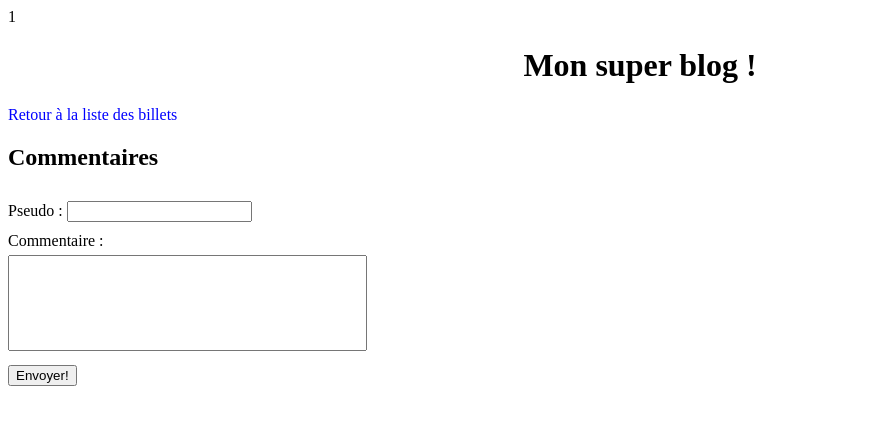
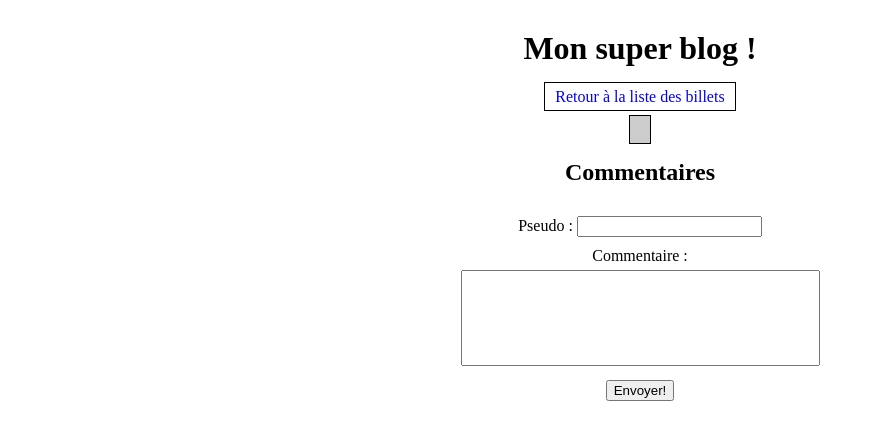
Before and after one commit to g-traub/Blog-mvc, a PHP site: template view/frontend/postView.php in a window 1280 px wide. Shown: the top 440 px of the page, without its empty margins (0-875 px from the left). Run offline with PHP 8.4, Linux system fonts and the light colour scheme; the template is opened without the code that fills it, so the values that code supplies are empty.

Commit message:
rectification erreur controler et changements style

```diff
--- a/controler/frontend.php
+++ b/controler/frontend.php
@@ -9,7 +9,7 @@ function listPosts($page_nb)
     $limit_start = ($page_nb - 1)*5;
     $postManager = new Postmanager(); //Création d'un objet
     $posts = $postManager->getPosts($limit_start); //Appel d'une fonction à cet objet
-    $nb_pages = countPosts();
+    $nb_pages = $postManager->countPosts();
 
     require("view/frontend/listPostsView.php");
 }
--- a/public/css/style.css
+++ b/public/css/style.css
@@ -1,3 +1,15 @@
+body
+{
+	text-align:center;
+	margin: 30px 0 15px 0;
+}
+
+p
+{
+	display: inline;
+	border: solid rgb(0, 0, 0) 1px;
+	padding: 5px 10px;
+}
 h1, h3
 {
 	text-align:center;
@@ -28,7 +40,6 @@ a
 
 input
 {
-
 	margin: 10px 0px;
 }
 
@@ -37,26 +48,6 @@ textarea
 	overflow: auto;
 	resize: none;
 	margin-top:5px;
-}
-
-#pages
-{
-	text-align:center;
-	margin: 30px 0 15px 0;
-}
-
-#pages p
-{
-	display: inline;
-	border: solid black 1px;
-	padding: 5px 10px;
-}
-
-#erreur
-{
-	text-align:center;
-	margin: 200px 0;
-	font-size: 3em;
 }
 
 #admin
--- a/view/frontend/template.php
+++ b/view/frontend/template.php
@@ -3,10 +3,8 @@
     <head>
         <meta charset="utf-8" />
         <title> <?= $title ?></title>
-        <link href="/opt/lampp/htdocs/projet-blog/Blog2/public/css/style.css" rel="stylesheet">
+        <link href="public/css/style.css" rel="stylesheet">
     </head>
-
-    <?= include('header.php') ?>
 
     <body>
         <?= $content ?>
```
